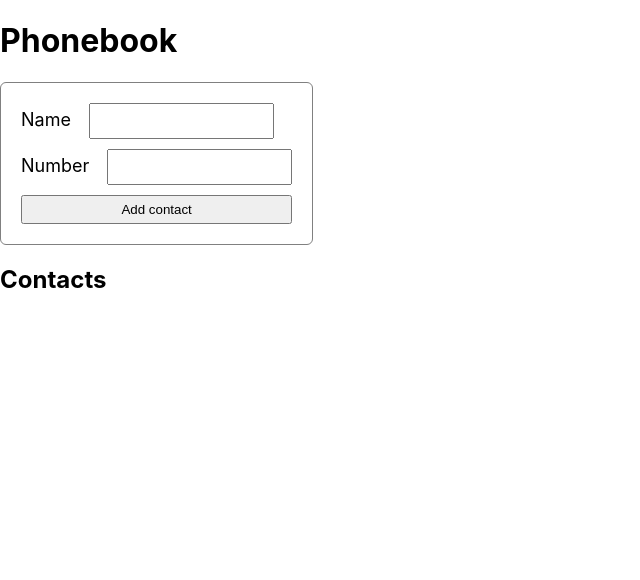
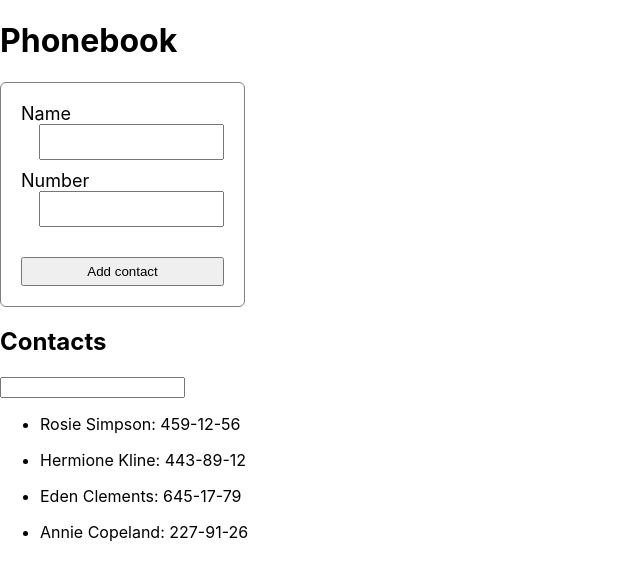
Before and after one commit to iSteffan/goit-react-hw-02-phonebook, a React (Create React App) app: page / in a window 1280 px wide. Shown: the top 580 px of the page, without its empty margins (0-640 px from the left). Built offline with nearby package versions, Linux system fonts and the light colour scheme.

Commit message:
step 3 DONE

```diff
--- a/src/components/App.jsx
+++ b/src/components/App.jsx
@@ -1,23 +1,42 @@
 import { Component } from 'react';
 import { ContactForm } from './ContactForm/ContactForm';
-import { nanoid } from 'nanoid'
+import { nanoid } from 'nanoid';
 // model.id = nanoid() //=> "V1StGXR8_Z5jdHi6B-myT"
 
 export class App extends Component {
   state = {
-    contacts: [],
-  }
-
+    contacts: [
+    {id: 'id-1', name: 'Rosie Simpson', number: '459-12-56' },
+    {id: 'id-2', name: 'Hermione Kline', number: '443-89-12'},
+    {id: 'id-3', name: 'Eden Clements', number: '645-17-79'},
+    {id: 'id-4', name: 'Annie Copeland', number: '227-91-26'},],
+    filter: '',
+  };
 
   formSubmitHandler = data => {
     const id = nanoid();
-    const dataArr = { ...data, id }
+    const dataArr = { ...data, id };
 
     this.setState(prevState => ({
-    contacts: [...prevState.contacts, dataArr],
-      }));
-}
+      contacts: [...prevState.contacts, dataArr],
+    }));
+  };
 
+  handleInputChange = evt => {
+    this.setState({ [evt.currentTarget.name]: evt.currentTarget.value });
+  };
+
+  filter = () => {
+    const { contacts, filter } = this.state;
+
+    // новий масив, який містить всі контакти, що містять рядок пошуку
+    const filteredContacts = contacts.filter(contact =>
+      contact.name.toLowerCase().includes(filter.toLowerCase())
+    );
+
+    // повернення нового масиву, який містить тільки ті контакти, які відповідають рядку пошуку
+    return filteredContacts;
+  };
 
   render() {
     return (
@@ -25,18 +44,27 @@
         <h1>Phonebook</h1>
         <ContactForm onSubmit={this.formSubmitHandler} />
         <h2>Contacts</h2>
+        <input
+          value={this.state.filter}
+          type="text"
+          name="filter"
+          pattern="^[a-zA-Zа-яА-Я]+(([' -][a-zA-Zа-яА-Я ])?[a-zA-Zа-яА-Я]*)*$"
+          title="Name may contain only letters, apostrophe, dash and spaces. For example Adrian, Jacob Mercer, Charles de Batz de Castelmore d'Artagnan"
+          required
+          onChange={this.handleInputChange}
+        />
         <ul>
-          {this.state.contacts.map((contact) => {
+          {this.filter().map(contact => {
             return (
               <li key={contact.id}>
-                <p>{contact.name}: <span>{contact.number}</span></p>
-            </li>)
+                <p>
+                  {contact.name}: <span>{contact.number}</span>
+                </p>
+              </li>
+            );
           })}
         </ul>
       </div>
-    )
+    );
   }
-
-
-
-};
+}
--- a/src/components/ContactForm/ContactForm.jsx
+++ b/src/components/ContactForm/ContactForm.jsx
@@ -28,6 +28,7 @@
             <Form onSubmit={this.handleSubmit}>
                 <Label>
                     Name
+                    <br/>
                     <Input
                         value={this.state.name}
                         type="text"
@@ -39,6 +40,7 @@
                 </Label>
                 <Label>
                     Number
+                    <br/>
                     <Input
                         value={this.state.number}
                         type="tel"
--- a/src/components/ContactForm/ContactForm.styled.jsx
+++ b/src/components/ContactForm/ContactForm.styled.jsx
@@ -18,4 +18,5 @@
 height: 30px`;
 
 export const Btn = styled.button`
-padding: 5px;`;
+padding: 5px;
+margin-top: 20px;`;
```
